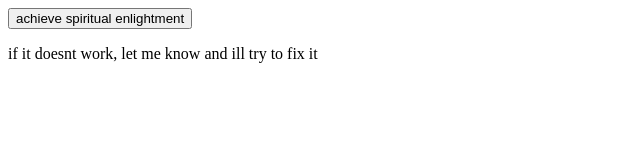
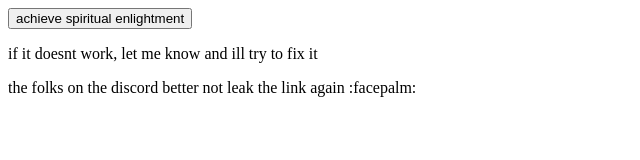
Before and after one commit to TylerandKyleXD/bye, a plain HTML site: page index.html in a window 1280 px wide. Shown: the whole page, without its empty margins (0-640 px from the left). Drawn offline with Linux system fonts and the light colour scheme.

Commit message:
Update index.html

```diff
--- a/index.html
+++ b/index.html
@@ -8,6 +8,7 @@
 <body>
     <button onclick="openIframe()">achieve spiritual enlightment</button>
     <p>if it doesnt work, let me know and ill try to fix it</p>
+    <p>the folks on the discord better not leak the link again :facepalm:</p>
     <script>
         function openIframe() {
             let newWin = window.open("about:blank");
```
